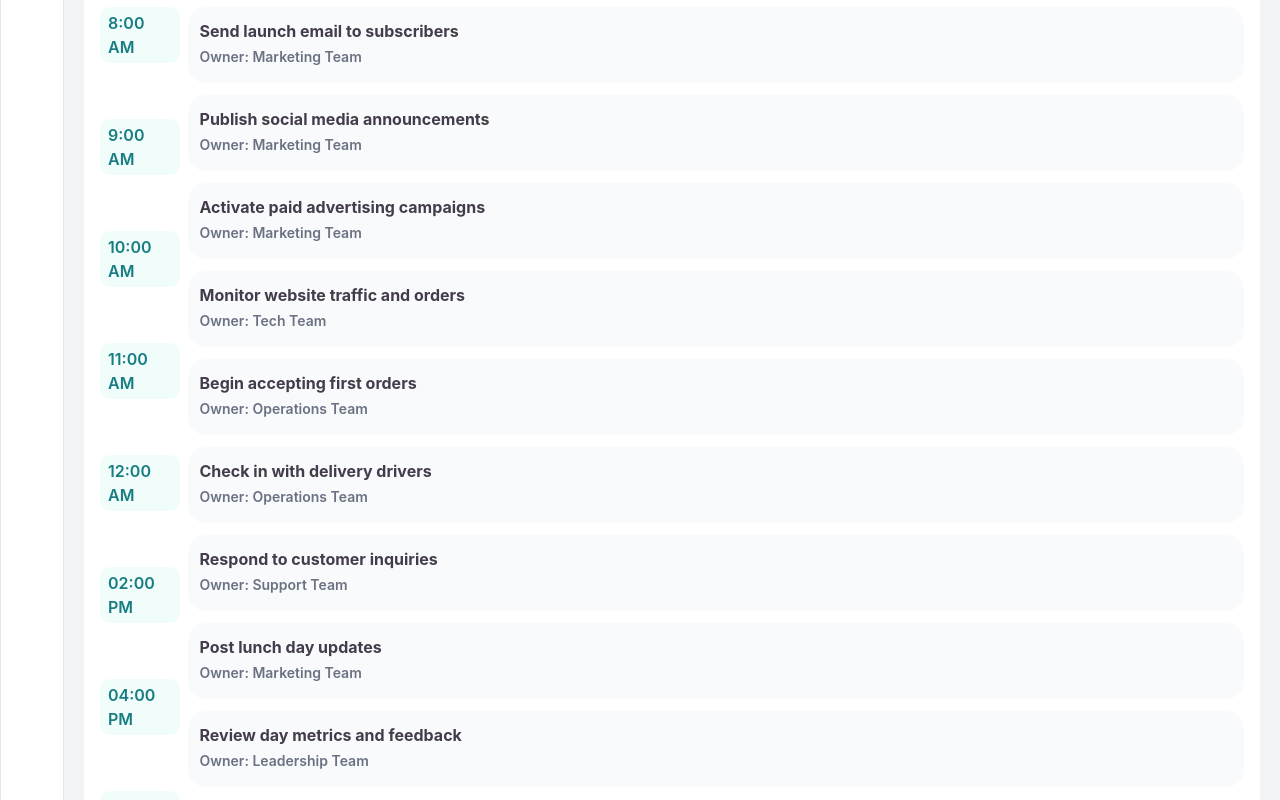
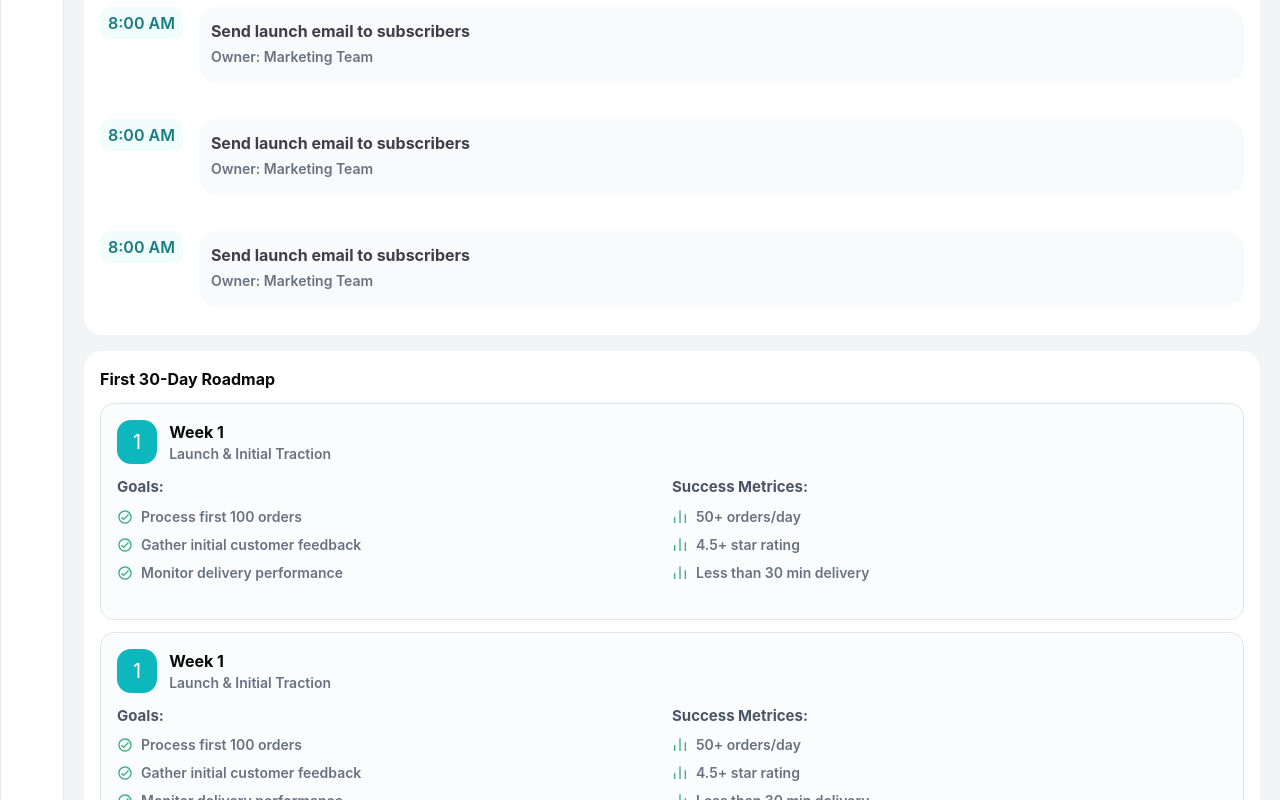
Before and after one commit to haseeburrehman18/startup-launch-saas-platform, a Next.js app: page /admin/LaunchPlan in a window 1280 px wide. Shown: the part 1280-2080 px from the top of the page. Built offline with nearby package versions, Linux system fonts and the light colour scheme.

Commit message:
Final Frontend updates

```diff
--- a/src/app/admin/Financials/page.tsx
+++ b/src/app/admin/Financials/page.tsx
@@ -141,11 +141,7 @@ function page() {
   )
   return (
     <div className='min-h-screen p-5'>
-      <div className='flex items-center justify-between'>
-        <div >
-          <h1 className='text-3xl font-bold mb-1.5'>Financial Plan</h1>
-          <p className='text-sm font-semibold text-gray-400'>Revenue projections and financial analysis</p>
-        </div>
+      <div className='flex items-center justify-end'>
         <div className=''>
           <button className='py-3 px-5 flex justify-center gap-2 items-center rounded-xl text-white bg-[#11B8AF]'>
             <div className='font-bold text-md'>
--- a/src/app/admin/LaunchPlan/page.js
+++ b/src/app/admin/LaunchPlan/page.js
@@ -170,75 +170,95 @@ function page() {
             </div>
             <div className='rounded-2xl bg-white p-4'>
                 <h1 className='font-bold'>Launch Day Schedule</h1>
-                <div className='flex gap-2'>
-                    <div className='w-[7%] flex flex-col items-center justify-end'>
-                        <div className='rounded-lg py-1 px-2 bg-[#F0FDFA] text-[#177D82] font-semibold mt-6 mb-14'>8:00 AM</div>
-                        <div className='rounded-lg py-1 px-2 bg-[#F0FDFA] text-[#177D82] font-semibold mb-14'>9:00 AM</div>
-                        <div className='rounded-lg py-1 px-2 bg-[#F0FDFA] text-[#177D82] font-semibold mb-14'>10:00 AM</div>
-                        <div className='rounded-lg py-1 px-2 bg-[#F0FDFA] text-[#177D82] font-semibold mb-14'>11:00 AM</div>
-                        <div className='rounded-lg py-1 px-2 bg-[#F0FDFA] text-[#177D82] font-semibold mb-14'>12:00 AM</div>
-                        <div className='rounded-lg py-1 px-2 bg-[#F0FDFA] text-[#177D82] font-semibold mb-14'>02:00 PM</div>
-                        <div className='rounded-lg py-1 px-2 bg-[#F0FDFA] text-[#177D82] font-semibold mb-14'>04:00 PM</div>
-                        <div className='rounded-lg py-1 px-2 bg-[#F0FDFA] text-[#177D82] font-semibold mb-14'>06:00 PM</div>
-                        <div className='rounded-lg py-1 px-2 bg-[#F0FDFA] text-[#177D82] font-semibold mb-14'>08:00 PM</div>
+
+
+                <div className='flex  items-center justify-start gap-4'>
+
+                    <div className='flex items-center justify-center '>
+                             <div className='whitespace-nowrap rounded-lg py-1 px-2 bg-[#F0FDFA] text-[#177D82] font-semibold mt-6 mb-14'>8:00 AM</div>
+
                     </div>
-                    <div className='w-[93%] flex flex-col justify-start'>
-                        <div className='rounded-2xl bg-[#F9FAFB] p-3 font-semibold mt-6 mb-3'>
-                            <div>
+                    <div className='flex justify-center items-center w-full'>
+                        <div className='rounded-2xl w-full bg-[#F9FAFB] p-3 font-semibold mt-6 mb-3'>
+                            <div >
                                 <h1 className='font-bold text-[#433d4b]'>Send launch email to subscribers</h1>
                                 <p className='text-sm text-gray-500 my-1'>Owner: Marketing Team</p>
                             </div>
                         </div>
-                        <div className='rounded-2xl bg-[#F9FAFB] p-3 font-semibold mb-3'>
-                            <div>
-                                <h1 className='font-bold text-[#433d4b]'>Publish social media announcements</h1>
+                    </div>
+
+                </div>
+
+
+
+
+
+<div className='flex  items-center justify-start gap-4'>
+
+                    <div className='flex items-center justify-center '>
+                             <div className='whitespace-nowrap rounded-lg py-1 px-2 bg-[#F0FDFA] text-[#177D82] font-semibold mt-6 mb-14'>8:00 AM</div>
+
+                    </div>
+                    <div className='flex justify-center items-center w-full'>
+                        <div className='rounded-2xl w-full bg-[#F9FAFB] p-3 font-semibold mt-6 mb-3'>
+                            <div >
+                                <h1 className='font-bold text-[#433d4b]'>Send launch email to subscribers</h1>
                                 <p className='text-sm text-gray-500 my-1'>Owner: Marketing Team</p>
                             </div>
                         </div>
-                        <div className='rounded-2xl bg-[#F9FAFB] p-3 font-semibold mb-3'>
-                            <div>
-                                <h1 className='font-bold text-[#433d4b]'>Activate paid advertising campaigns</h1>
+                    </div>
+
+                </div>
+
+
+
+
+
+
+
+
+
+<div className='flex  items-center justify-start gap-4'>
+
+                    <div className='flex items-center justify-center '>
+                             <div className='whitespace-nowrap rounded-lg py-1 px-2 bg-[#F0FDFA] text-[#177D82] font-semibold mt-6 mb-14'>8:00 AM</div>
+
+                    </div>
+                    <div className='flex justify-center items-center w-full'>
+                        <div className='rounded-2xl w-full bg-[#F9FAFB] p-3 font-semibold mt-6 mb-3'>
+                            <div >
+                                <h1 className='font-bold text-[#433d4b]'>Send launch email to subscribers</h1>
                                 <p className='text-sm text-gray-500 my-1'>Owner: Marketing Team</p>
                             </div>
                         </div>
-                        <div className='rounded-2xl bg-[#F9FAFB] p-3 font-semibold mb-3'>
-                            <div>
-                                <h1 className='font-bold text-[#433d4b]'>Monitor website traffic and orders</h1>
-                                <p className='text-sm text-gray-500 my-1'>Owner: Tech Team</p>
-                            </div>
-                        </div>
-                        <div className='rounded-2xl bg-[#F9FAFB] p-3 font-semibold mb-3'>
-                            <div>
-                                <h1 className='font-bold text-[#433d4b]'>Begin accepting first orders</h1>
-                                <p className='text-sm text-gray-500 my-1'>Owner: Operations Team</p>
-                            </div>
-                        </div>
-                        <div className='rounded-2xl bg-[#F9FAFB] p-3 font-semibold mb-3'>
-                            <div>
-                                <h1 className='font-bold text-[#433d4b]'>Check in with delivery drivers</h1>
-                                <p className='text-sm text-gray-500 my-1'>Owner: Operations Team</p>
-                            </div>
-                        </div>
-                        <div className='rounded-2xl bg-[#F9FAFB] p-3 font-semibold mb-3'>
-                            <div>
-                                <h1 className='font-bold text-[#433d4b]'>Respond to customer inquiries</h1>
-                                <p className='text-sm text-gray-500 my-1'>Owner: Support Team</p>
-                            </div>
-                        </div>
-                        <div className='rounded-2xl bg-[#F9FAFB] p-3 font-semibold mb-3'>
-                            <div>
-                                <h1 className='font-bold text-[#433d4b]'>Post lunch day updates</h1>
+                    </div>
+
+                </div>
+
+
+
+
+
+{/* <div className='flex  items-center justify-start gap-4'>
+
+                    <div className='flex items-center justify-center '>
+                             <div className='whitespace-nowrap rounded-lg py-1 px-2 bg-[#F0FDFA] text-[#177D82] font-semibold mt-6 mb-14'>8:00 AM</div>
+
+                    </div>
+                    <div className='flex justify-center items-center w-full'>
+                        <div className='rounded-2xl w-full bg-[#F9FAFB] p-3 font-semibold mt-6 mb-3'>
+                            <div >
+                                <h1 className='font-bold text-[#433d4b]'>Send launch email to subscribers</h1>
                                 <p className='text-sm text-gray-500 my-1'>Owner: Marketing Team</p>
                             </div>
                         </div>
-                        <div className='rounded-2xl bg-[#F9FAFB] p-3 font-semibold mb-3'>
-                            <div>
-                                <h1 className='font-bold text-[#433d4b]'>Review day metrics and feedback</h1>
-                                <p className='text-sm text-gray-500 my-1'>Owner: Leadership Team</p>
-                            </div>
-                        </div>
                     </div>
-                </div>
+
+                </div> */}
+
+
+
+
             </div>
             <div className='p-4 rounded-2xl bg-white mt-4'>
                 <h1 className='font-bold'>First 30-Day Roadmap</h1>
--- a/src/components/ideavalidation.js
+++ b/src/components/ideavalidation.js
@@ -6,10 +6,6 @@ import { RiGroupLine } from 'react-icons/ri'
 function Ideavalidation() {
     return (
         <div className='p-5'>
-            <div className='text-2xl font-bold'>
-                Idea Validation
-            </div>
-            <div className='text-gray-500 py-1 pb-5 text-sm'>AI-powered market research and validation analysis</div>
             <div className='p-5 border-3 border-[#BDF9EE] rounded-2xl bg-[#EEFDFC] flex justify-between'>
                 <div>
                     <h1 className='text-2xl font-bold'>Validation Verdict</h1>
--- a/src/components/websitemaincomponent.js
+++ b/src/components/websitemaincomponent.js
@@ -6,7 +6,7 @@ function Websitemaincomponent() {
     <div className='rounded-4xl border bg-white'>
         <div className='flex gap-2'>
             <div className='w-[30%]'>
-                <img src={"/pic.png"}></img>
+                <img src={"/images/pic.png"}></img>
             </div>
             <div className='w-[70%] p-5 ml-2'>
                 <div className='flex items-center justify-between'>
--- a/src/components/websitestructurestatus.js
+++ b/src/components/websitestructurestatus.js
@@ -1,14 +1,14 @@
 import React from 'react'
 import { GrDocument } from 'react-icons/gr'
 
-function Websitestructurestatus({title,icon,amount}) {
+function Websitestructurestatus({title,icon,amount ,color}) {
   return (
     <div className='p-4 bg-white border rounded-4xl py-6'>
         <div className='flex justify-between items-center'>
             <p className='font-semibold text-gray-500'>{title}</p>
-                <p className='text-cyan-300-500'>{icon}</p>
+                <p className={`${color}`}>{icon}</p>
         </div>
-        <div className='mt-2 font-extrabold text-3xl'>{amount}</div>
+        <div className={`mt-2 font-extrabold text-3xl ${color}`}>{amount}</div>
     </div>
   )
 }
```
Also changed, not shown: src/app/admin/Brand&Design/page.js (+1 -9 lines), src/app/admin/Businessplan/page.js (+2 -5 lines), src/app/admin/Website/page.js (+4 -4 lines).
